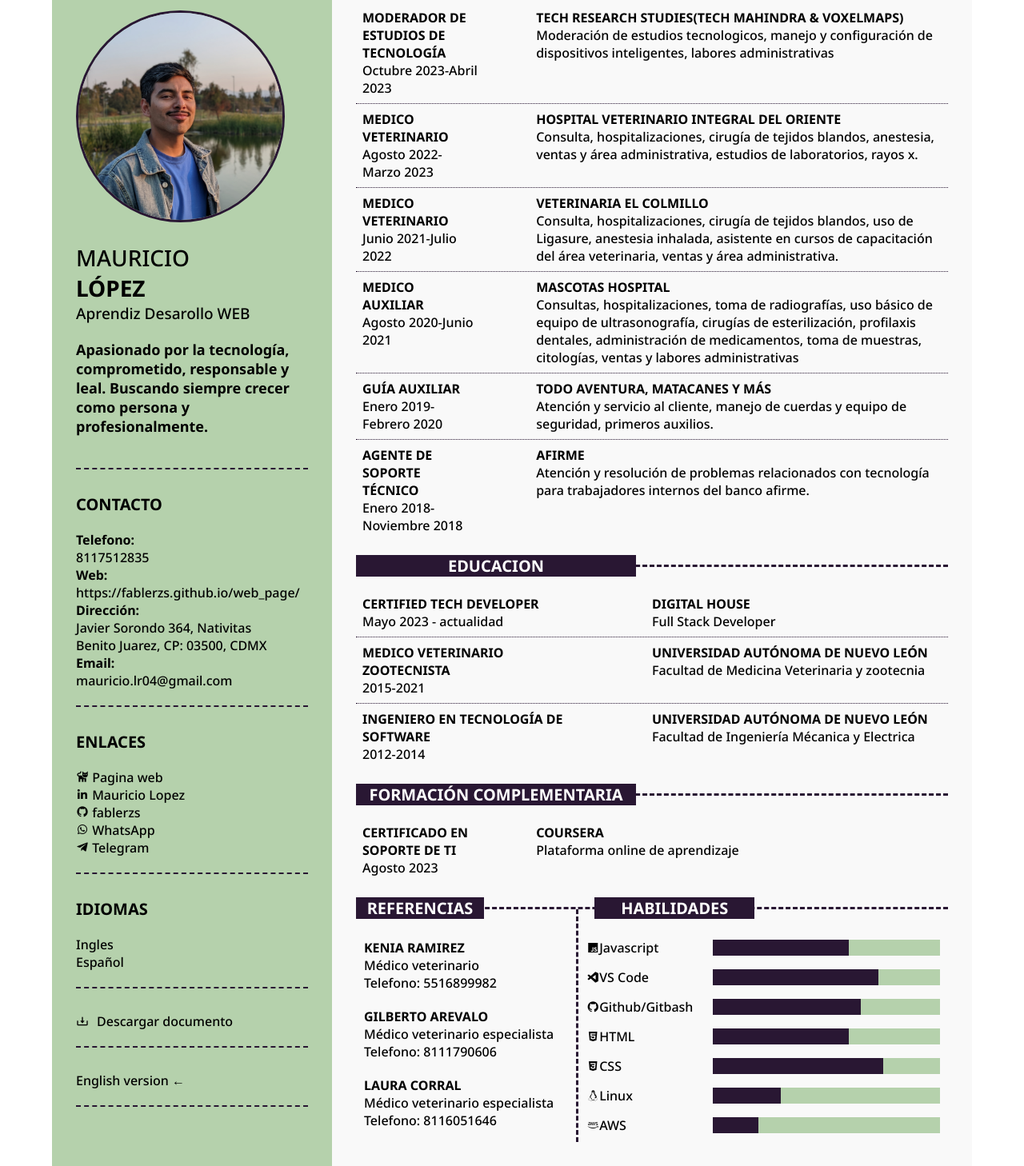
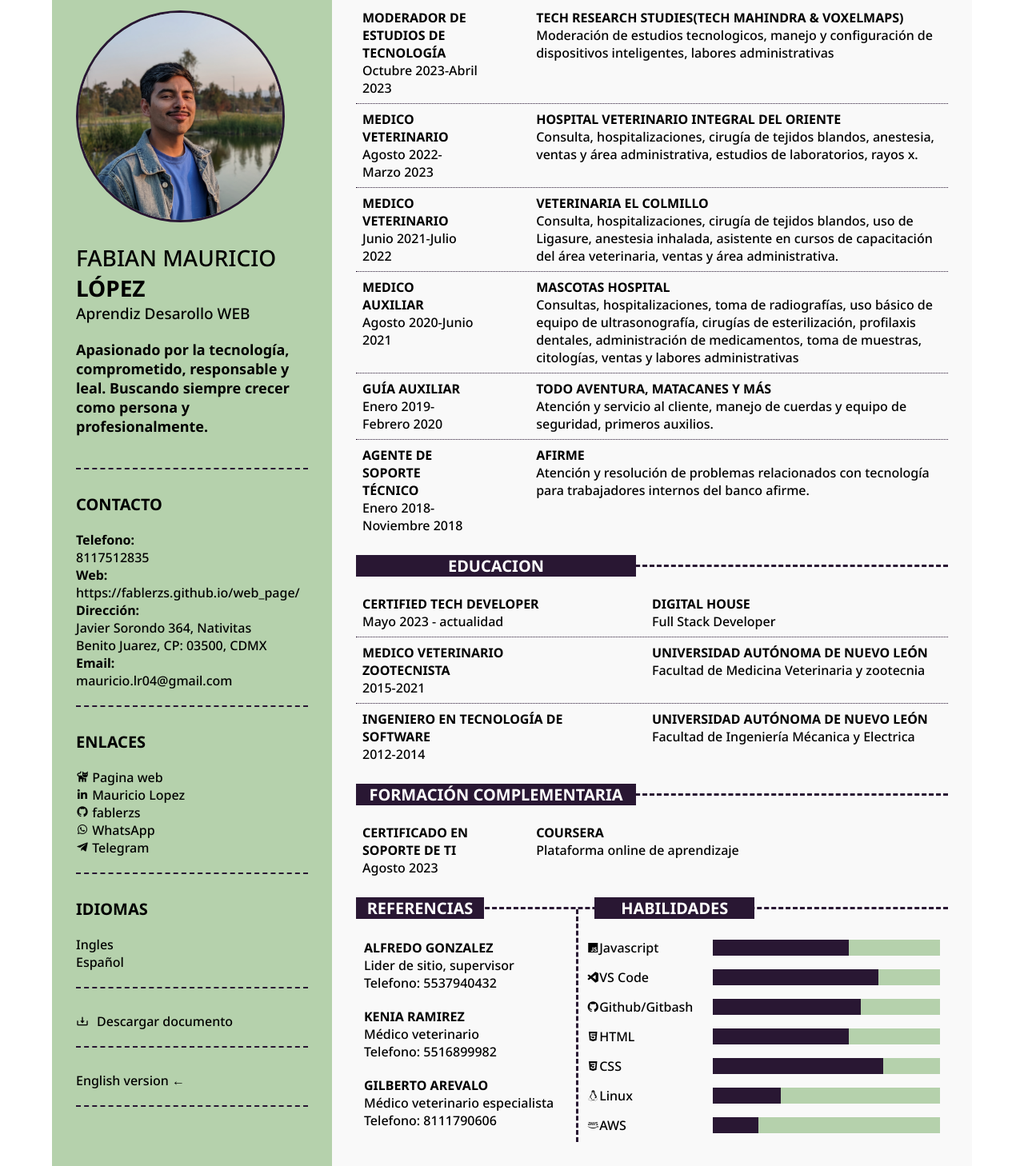
Before and after one commit to fablerzs/Resume, a plain HTML site: page index.html in a window 1280 px wide. Shown: the part 57-1515 px from the top of the page at 80% size. Drawn offline with nearby package versions, Linux system fonts and the light colour scheme.

Commit message:
update reference list

```diff
--- a/index.html
+++ b/index.html
@@ -11,7 +11,7 @@
     <section class="contact_info">
         <div>
             <img src="img/profilep.jpg" alt="profile">
-            <h1>MAURICIO<br><span>LÓPEZ</span></h1>
+            <h1>FABIAN MAURICIO<br><span>LÓPEZ</span></h1>
             <h2>Aprendiz Desarollo WEB</h2>
             <h5>Apasionado por la tecnología, comprometido, responsable y leal. Buscando siempre crecer como persona y profesionalmente.</h5>
         </div>
@@ -117,6 +117,10 @@
                 <h3>REFERENCIAS</h3>
                 <ul>
                     <li>
+                        <div><h4>ALFREDO GONZALEZ</h4>Lider de sitio, supervisor</div>
+                        <div>Telefono: 5537940432</div>
+                    </li>
+                    <li>
                         <div><h4>KENIA RAMIREZ</h4>Médico veterinario</div>
                         <div>Telefono: 5516899982</div>
                     </li>
@@ -124,10 +128,10 @@
                         <div><h4>GILBERTO AREVALO</h4>Médico veterinario especialista</div>
                         <div>Telefono: 8111790606</div>
                     </li>
-                    <li>
+                    <!-- <li>
                         <div><h4>LAURA CORRAL</h4>Médico veterinario especialista</div>
                         <div>Telefono: 8116051646</div>
-                    </li>
+                    </li> -->
                 </ul>
             </div>
             <div class="skills">
```
Also changed, not shown: pag/english.html (+7 -3 lines), 2 other files.
